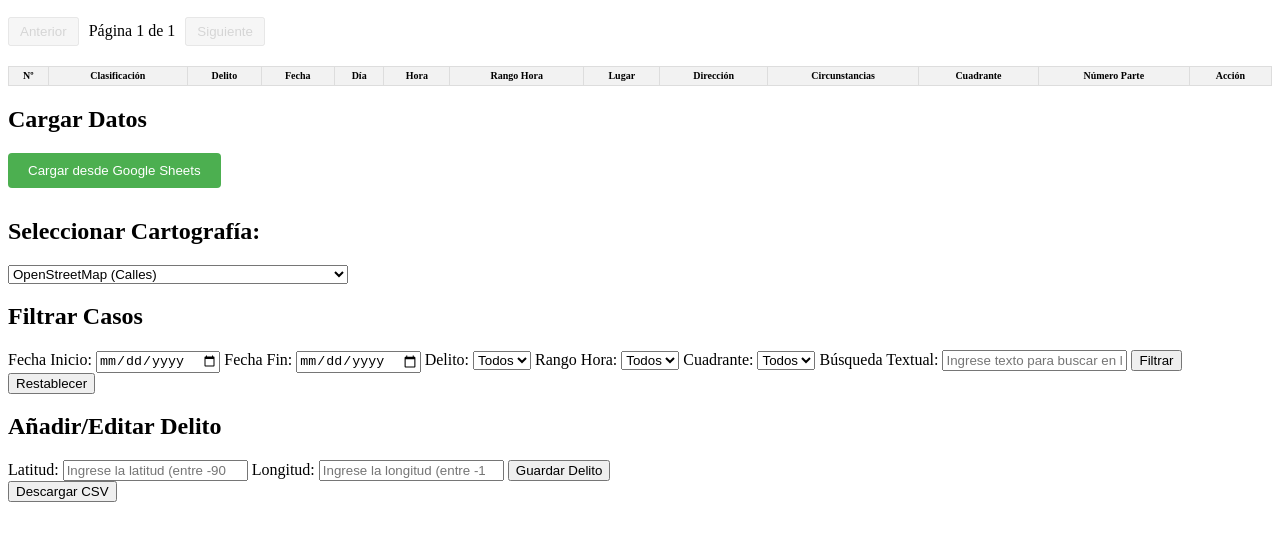
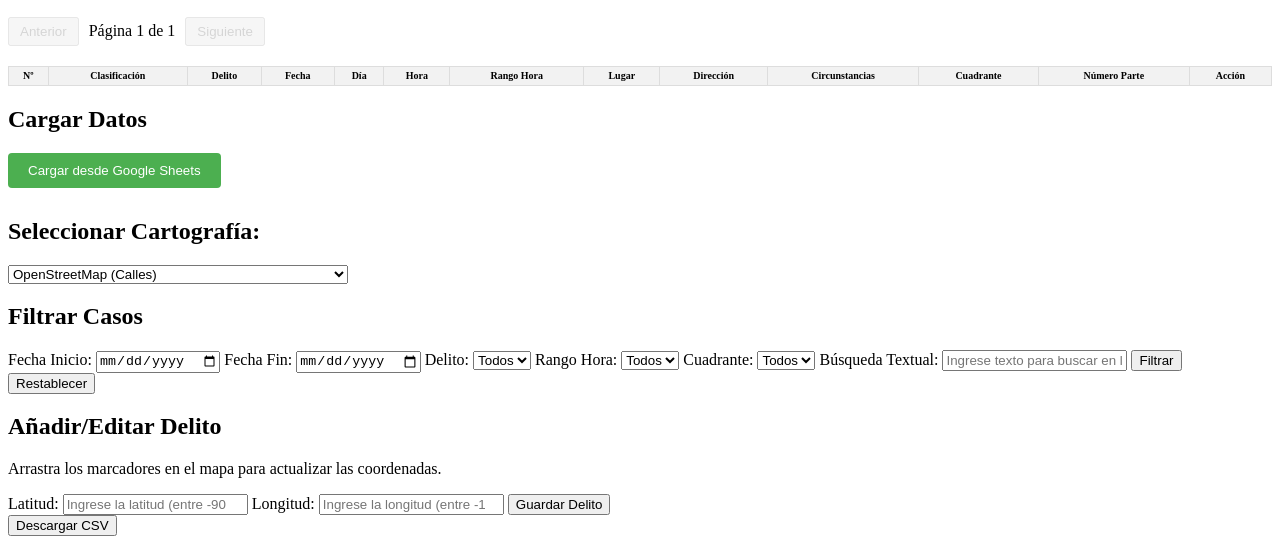
Before and after one commit to RVJ83CAT/robos-map, a plain HTML site: page index.html in a window 1280 px wide. Shown: the part 670-1214 px from the top of the page. Before the commit the page ends 1180 px from the top, so only its background shows below. Drawn offline with nearby package versions, Linux system fonts and the light colour scheme; files that its build step writes are made by us from their sources.

Commit message:
Update index.html

```diff
--- a/index.html
+++ b/index.html
@@ -88,6 +88,7 @@
 
         <div class="panel">
             <h2>Añadir/Editar Delito</h2>
+            <p>Arrastra los marcadores en el mapa para actualizar las coordenadas.</p>
             <form id="pointForm">
                 <input type="hidden" id="editIndex">
                 <label>Latitud: <input type="number" id="lat" step="any" placeholder="Ingrese la latitud (entre -90 y 90)"></label>
```
